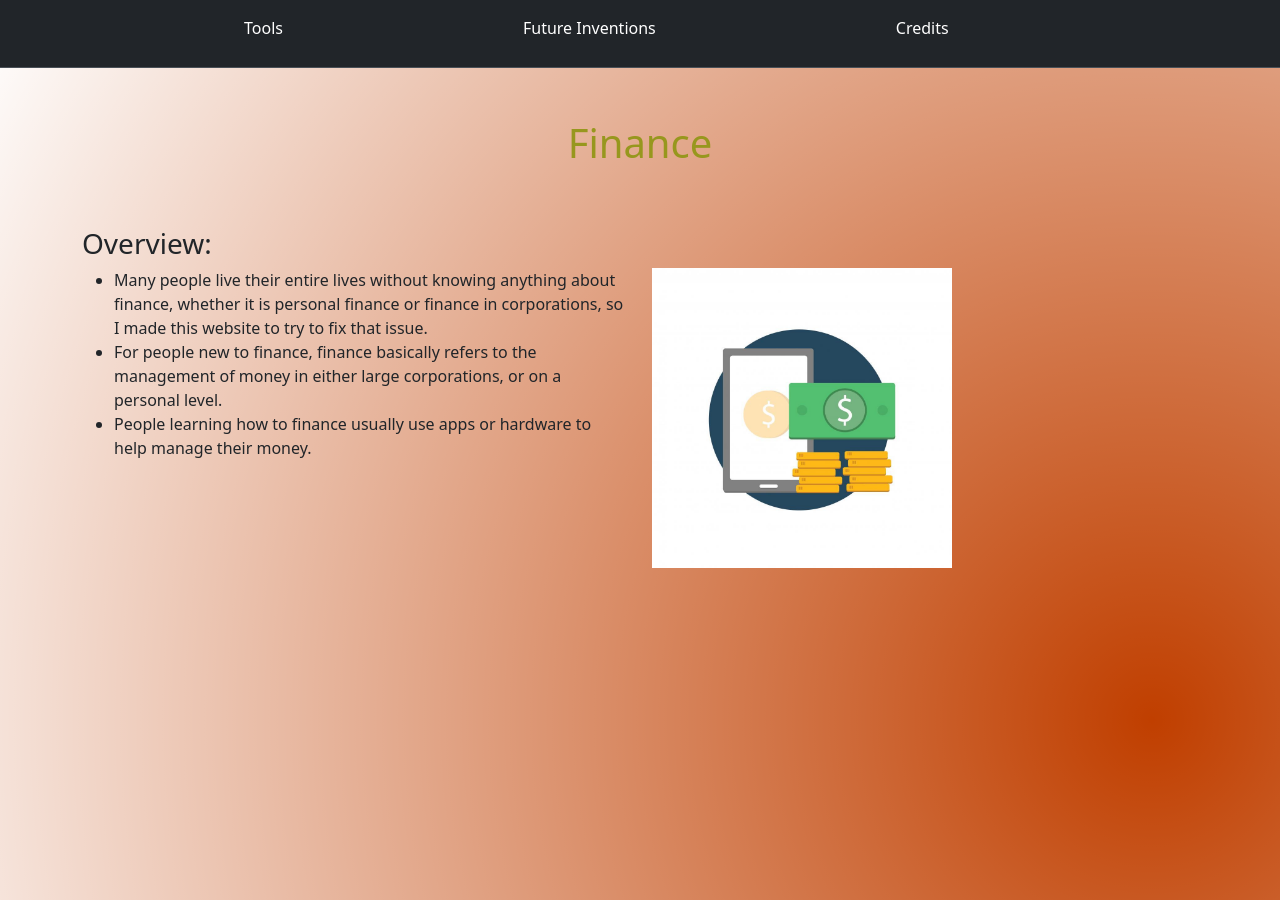
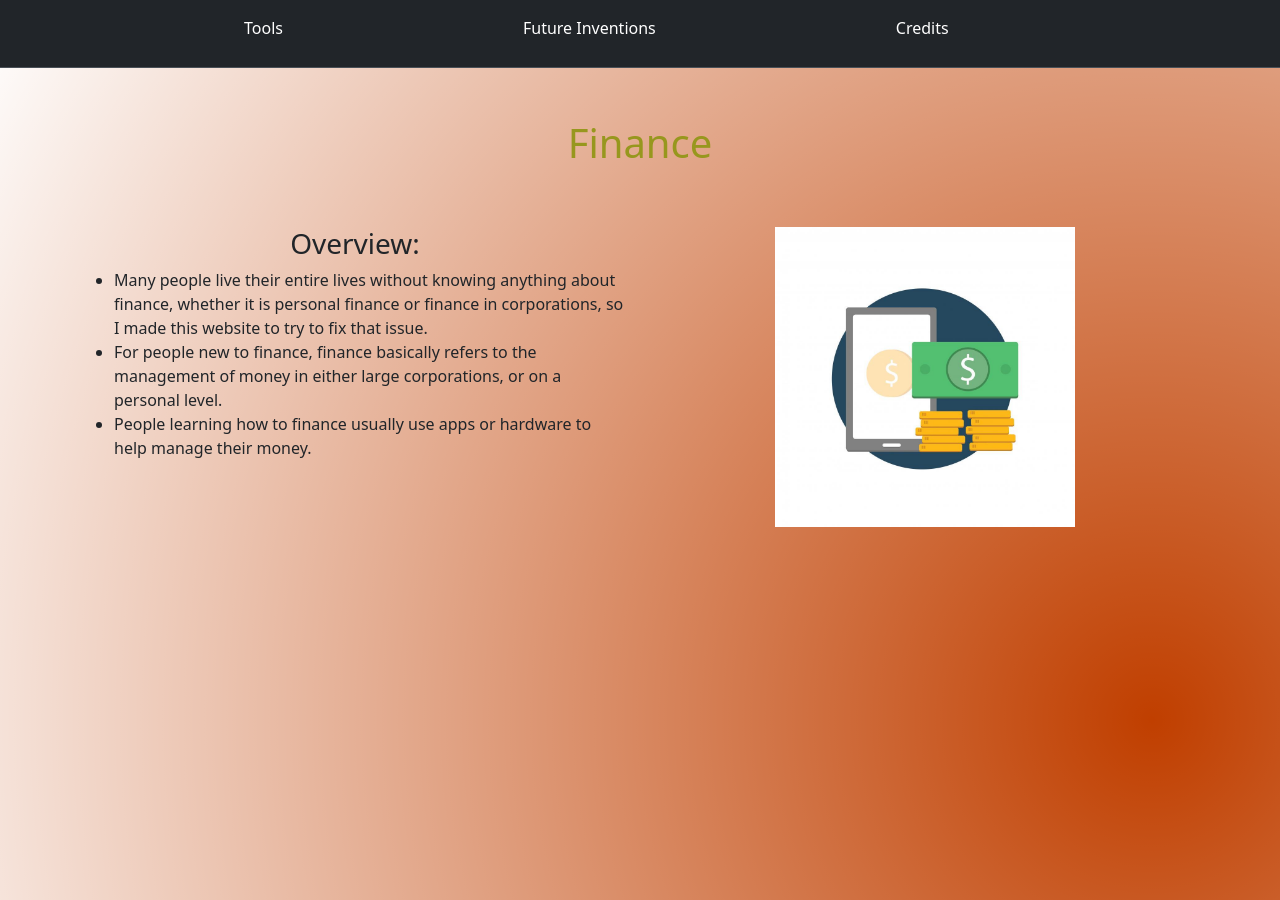
Before and after one commit to williaml4292/sep-10-freedom-project, a Jekyll site: the page built from index.markdown, in a window 1280 px wide. Built offline with Jekyll 4.4.1, drawn with Linux system fonts in a browser that asks for light colours.

Commit message:
homepage better img sizing and centered h3

```diff
--- a/_layouts/home.html
+++ b/_layouts/home.html
@@ -45,12 +45,22 @@
   }
     img{
       width:55%;
+      display:block;
+        margin:auto;
     }
     @keyframes header{
       0%{color:yellow;}
       33%{color:#c6c61a;}
       66%{color:#92921e;}
       100%{color:yellow;}
+    }
+    h3{
+      text-align:center;
+    }
+    @media (min-width:768px) and (max-width:992px){
+      img{
+        width:75% !important;
+      }
     }
 </style>
 
@@ -87,8 +97,8 @@
 <div class="container-fluid">
   <div class="container">
     <div class="row">
-      <h3> Overview:</h3>
       <div class="col-md-6 col-sm-12">
+        <h3> Overview:</h3>
         <ul>
           <li>
             Many people live their entire lives without knowing anything about finance, whether it is personal finance or finance in corporations, so I made this website to try to fix that issue.
```
